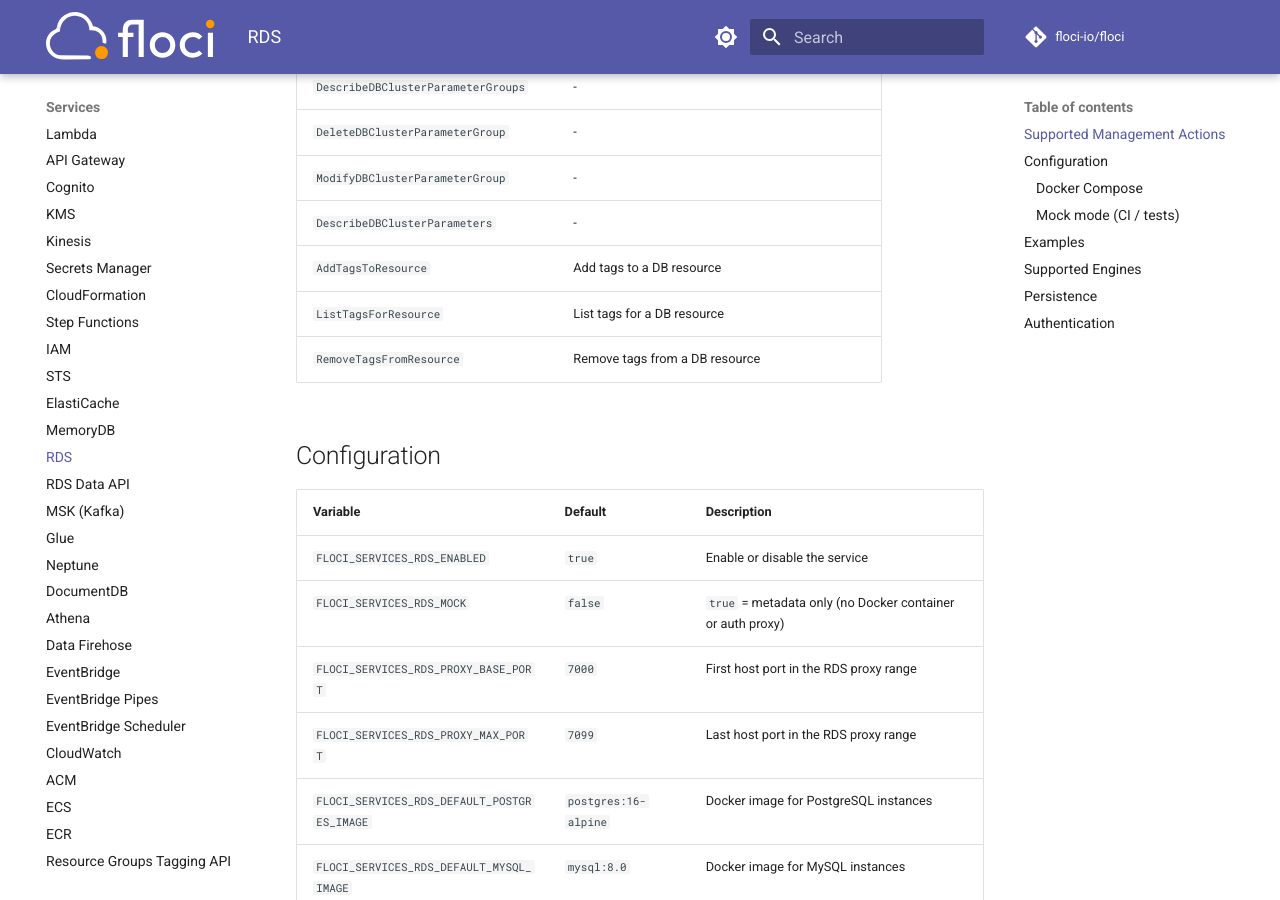
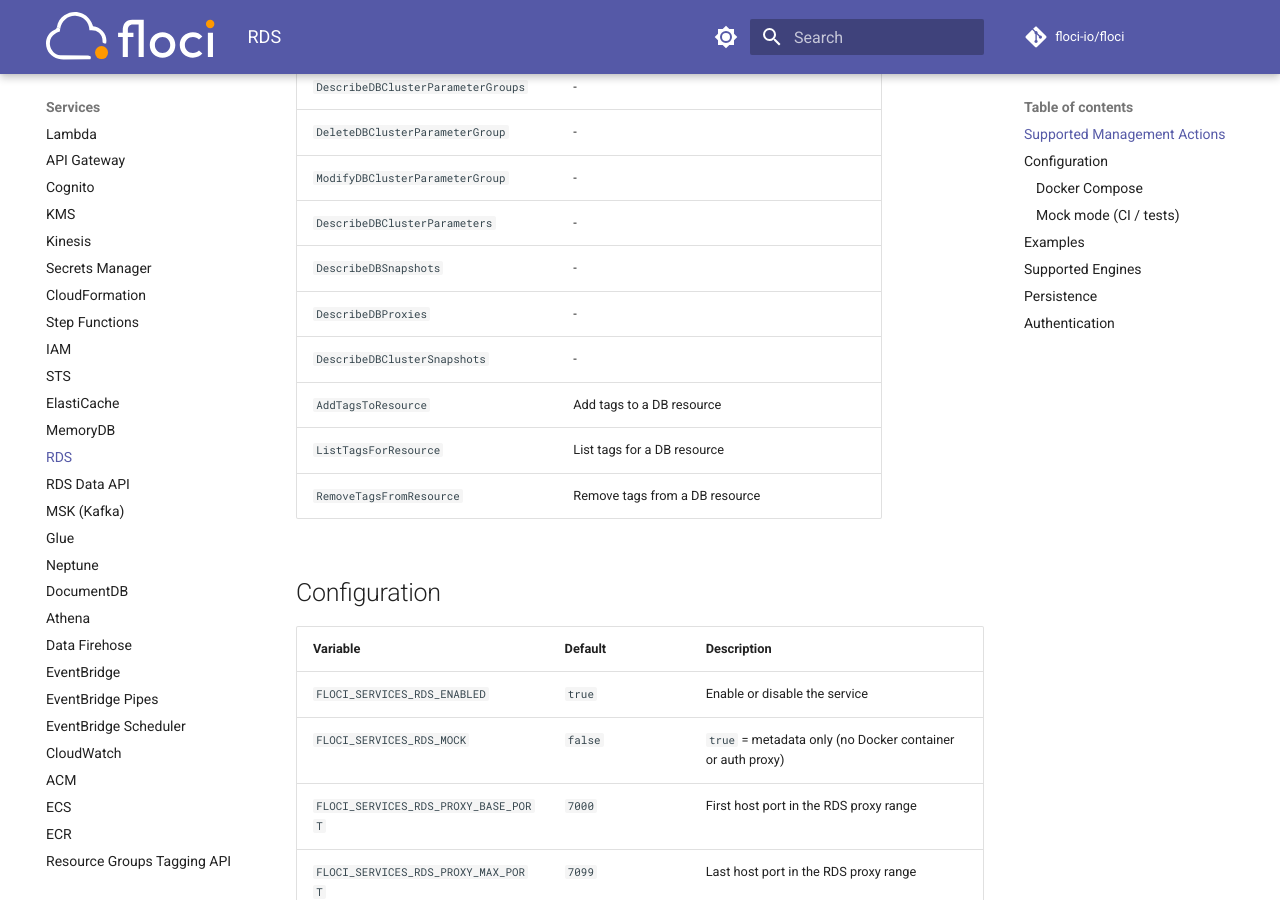
Before and after one commit to ryan00x/aws-terraform-ci-validation, an MkDocs documentation site: the page built from docs/services/rds.md, in a window 1280 px wide and 900 px high, scrolled down 1447 px. Built offline with MkDocs 1.6.1 and Material for MkDocs 9.7.7, drawn with Linux system fonts in a browser that asks for light colours; comment, search, counter and statistics services are not loaded.

Commit message:
docs: sync service action tables (#1769)

```diff
--- a/docs/services/rds.md
+++ b/docs/services/rds.md
@@ -37,6 +37,9 @@
 | `DeleteDBClusterParameterGroup` | - |
 | `ModifyDBClusterParameterGroup` | - |
 | `DescribeDBClusterParameters` | - |
+| `DescribeDBSnapshots` | - |
+| `DescribeDBProxies` | - |
+| `DescribeDBClusterSnapshots` | - |
 | `AddTagsToResource` | Add tags to a DB resource |
 | `ListTagsForResource` | List tags for a DB resource |
 | `RemoveTagsFromResource` | Remove tags from a DB resource |
```
Also changed, not shown: docs/services/docdb.md (+1 -0 lines), docs/services/elasticache.md (+2 -0 lines).
